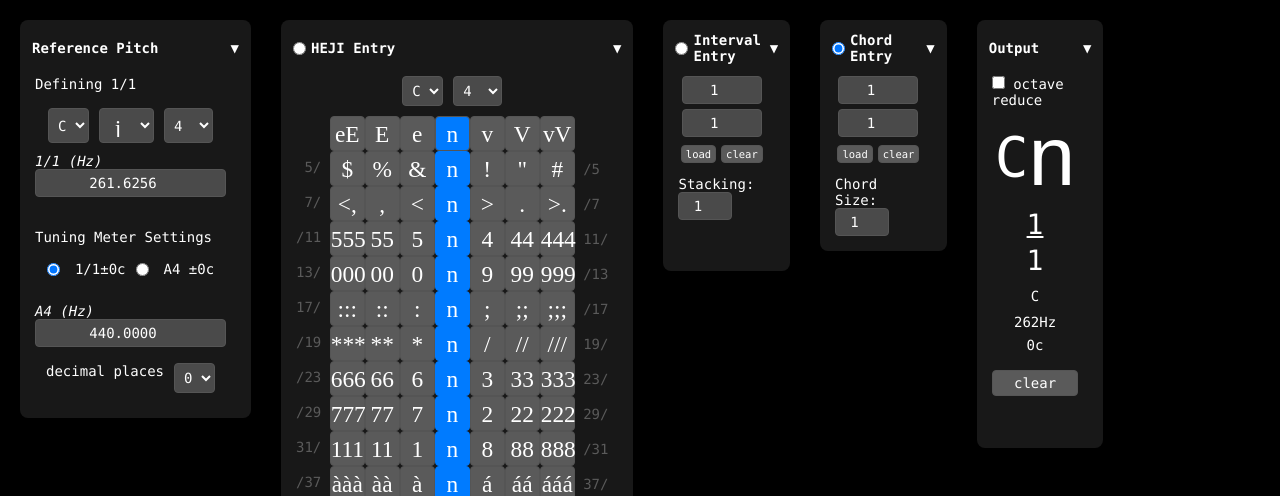
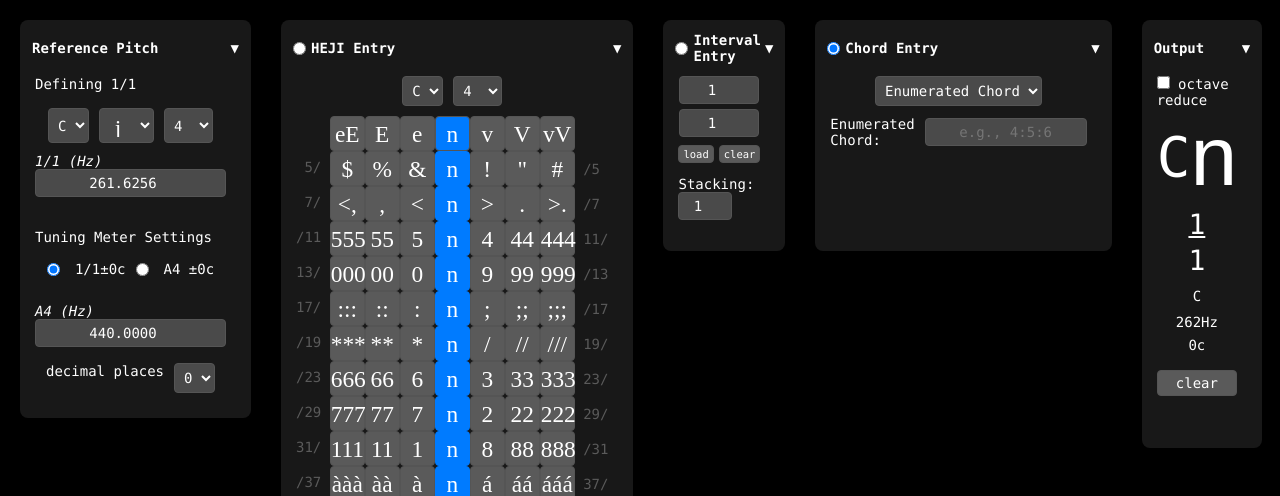
Before and after one commit to richiegreene/notation, a PHP site: page / in a window 1280 px wide. Shown: the top 496 px of the page. Run offline with PHP 8.4, Linux system fonts and the light colour scheme; some web fonts are replaced.

Commit message:
enumerated chord progress!

```diff
--- a/index.html
+++ b/index.html
@@ -401,12 +401,28 @@
             </div>
             <div class="settings-content">
                 <div class="ratiobox">
-                    <div class="interval-entry-layout" id="chord-ratio-fields-container">
-                        <!-- Dynamic fields will be inserted here by JS -->
+                    <div class="chord-entry-type-container">
+                        <select id="chord-entry-type-select">
+                            <option value="enumerated-chord">Enumerated Chord</option>
+                            <option value="note-by-note">Note-by-Note</option>
+                        </select>
                     </div>
-                    <div class="chord-size-container">
-                        <label for="chord-size-input">Chord Size: </label>
-                        <input type="number" id="chord-size-input" value="1" min="1" max="16">
+
+                    <div id="enumerated-chord-entry" class="chord-entry-mode">
+                        <div class="enumerated-chord-container">
+                            <label for="enumerated-chord-input">Enumerated Chord:</label>
+                            <input type="text" id="enumerated-chord-input" placeholder="e.g., 4:5:6">
+                        </div>
+                    </div>
+
+                    <div id="note-by-note-entry" class="chord-entry-mode" style="display: none;">
+                        <div class="interval-entry-layout" id="chord-ratio-fields-container">
+                            <!-- Dynamic fields will be inserted here by JS -->
+                        </div>
+                        <div class="chord-size-container">
+                            <label for="chord-size-input">Chord Size: </label>
+                            <input type="number" id="chord-size-input" value="1" min="1" max="16">
+                        </div>
                     </div>
                 </div>
             </div>
--- a/js/main.js
+++ b/js/main.js
@@ -441,6 +441,52 @@ $(document).ready(function(){
     $("#stacking-input").trigger("change");
     clearRatio1();
 
+    // Event listener for the chord entry type dropdown
+    $("#chord-entry-type-select").change(function() {
+        const selectedType = $(this).val();
+        if (selectedType === 'enumerated-chord') {
+            $("#enumerated-chord-entry").show();
+            $("#note-by-note-entry").hide();
+        } else {
+            $("#enumerated-chord-entry").hide();
+            $("#note-by-note-entry").show();
+        }
+    });
+
+    // Event listener for the enumerated chord input
+    $("#enumerated-chord-input").on('input', function() {
+        const input = $(this).val();
+        const parts = input.split(':').map(s => s.trim()).filter(s => s.length > 0 && !isNaN(s));
+
+        if (parts.length > 0) {
+            const denominator = parseInt(parts[0], 10);
+            if (denominator === 0) return; // Avoid division by zero
+
+            const chordSize = parts.length;
+
+            // Update chord size and generate fields
+            $("#chord-size-input").val(chordSize).trigger('change');
+
+            // Create an array of ratios to be sorted
+            const ratios = parts.map(part => {
+                const numerator = parseInt(part, 10);
+                const reduced = U.reduce(numerator, denominator);
+                return { num: reduced[0], den: reduced[1], value: reduced[0] / reduced[1] };
+            });
+
+            // Sort the ratios by their value
+            ratios.sort((a, b) => a.value - b.value);
+
+            // Populate the fields with the sorted ratios
+            ratios.forEach((ratio, index) => {
+                $(`#chordInputNum_${index}`).val(ratio.num);
+                $(`#chordInputDen_${index}`).val(ratio.den);
+            });
+
+            Calc.doCalc();
+        }
+    });
+
     // Event listener for dynamically generated ratio input fields
     $("#dynamic-ratio-fields-container, #chord-ratio-fields-container").on("change", "input.ratioIn", function() {
         Calc.doCalc();
--- a/style.css
+++ b/style.css
@@ -618,3 +618,19 @@ input.ratioIn {
 #output-item.collapsed-item {
     grid-row: span 1;
 }
+
+.chord-entry-type-container, .enumerated-chord-container {
+    display: flex;
+    justify-content: center;
+    align-items: center;
+    gap: 10px;
+    margin-bottom: 10px;
+}
+
+#enumerated-chord-input {
+    width: 150px;
+}
+
+#chord-entry-item {
+    grid-row: span 3;
+}
```
